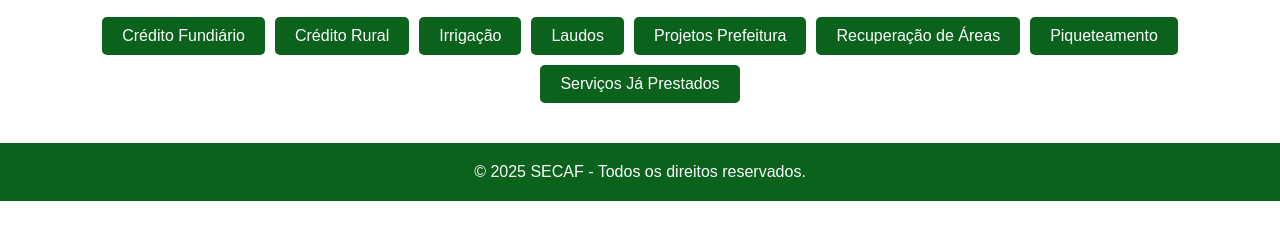
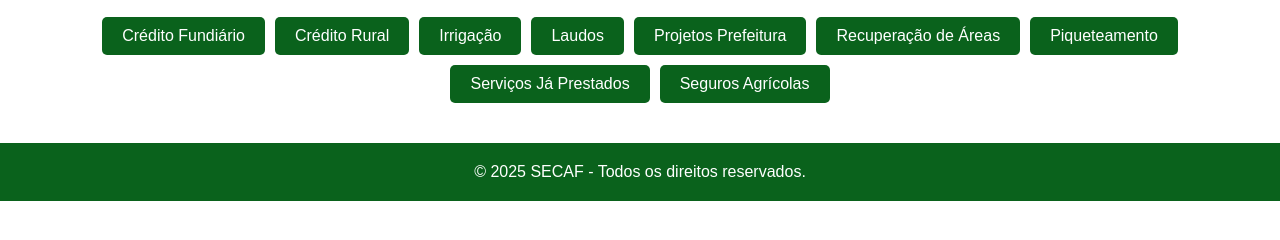
Before and after one commit to Renatocruz-eng/novo-site, a plain HTML site: page servicos.html in a window 1280 px wide. Shown: the part 218-458 px from the top of the page. Drawn offline with Linux system fonts and the light colour scheme.

```diff
--- a/servicos.html
+++ b/servicos.html
@@ -25,6 +25,7 @@
     <button onclick="location.href='recuperacao.html'">Recuperação de Áreas</button>
     <button onclick="location.href='piqueteamento.html'">Piqueteamento</button>
     <button onclick="location.href='servicos-prestados.html'">Serviços Já Prestados</button>
+    <button onclick="location.href='seguros-agricolas.html'">Seguros Agrícolas</button>
   </div>
   </main>
   <footer>© 2025 SECAF - Todos os direitos reservados.</footer>
```
